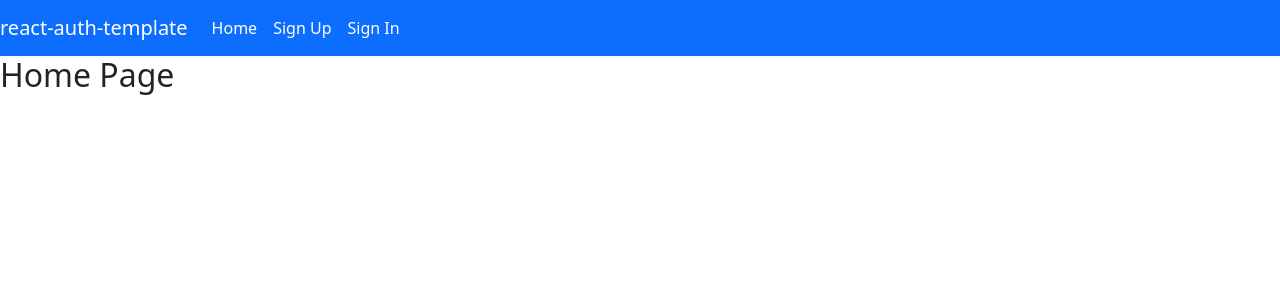
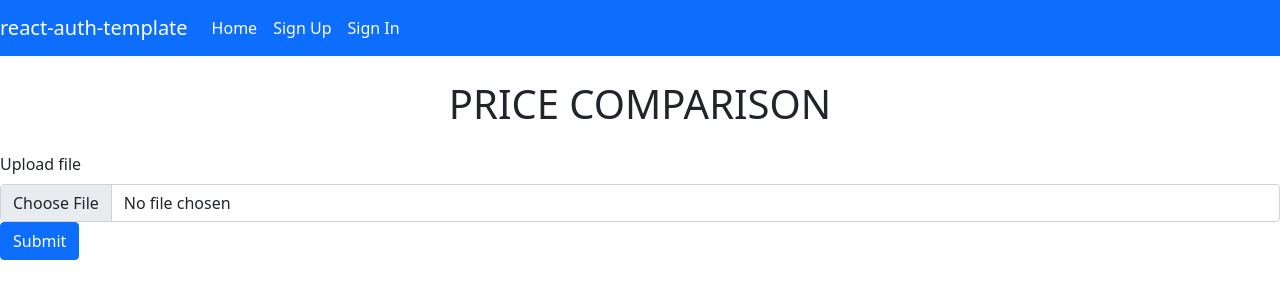
Before and after one commit to Mackmiller/comfort-replay-client, a React (Create React App) app: page / in a window 1280 px wide. Shown: the top 300 px of the page. Built offline with nearby package versions, Linux system fonts and the light colour scheme.

Commit message:
can send csv file to backend

```diff
--- a/src/App.js
+++ b/src/App.js
@@ -53,6 +53,7 @@ const App = () => {
 						path='/sign-in/'
 						element={<SignIn msgAlert={msgAlert} setUser={setUser} />}
 					/>
+
           <Route
             path='/sign-out/'
             element={
--- a/src/components/Home.js
+++ b/src/components/Home.js
@@ -1,12 +1,55 @@
+import React, {useState} from "react"
+import axios from "axios"
+import { Button, FormGroup, Form } from "react-bootstrap"
+import apiUrl from '../apiConfig'
+
 const Home = (props) => {
-	// const { msgAlert, user } = props
-	console.log('props in home', props)
+
+	let [fileUpload, setFileUpload] = useState({})
+
+	const handleFile = (event) => {
+		event.preventDefault();
+		// const fileToUpload = event.target.files[0];
+		setFileUpload(event.target.files[0]);
+	};
+
+	const handleSubmitData = (event) => {
+		event.preventDefault();
+		if (props.user) {
+			let formData = new FormData();
+			formData.append("file", fileUpload);
+			axios.post(apiUrl+"/data/", formData, {
+				headers: {
+					Authorization: 'Token '+ props.user.token
+				}
+			})
+				.then((response) => {
+					console.log(response);
+				})
+				.catch((error) => {
+					console.log(error.response);
+				});
+		}
+	};
+
 
 	return (
-		<>
-			<h2>Home Page</h2>
-		</>
-	)
+		<main className="content">
+		<h1 className="text-uppercase text-center my-4">
+			Price comparison
+		</h1>
+		<form onSubmit={handleSubmitData}>
+			<FormGroup>
+			<Form.Label>Upload file</Form.Label>
+			<Form.Control type="file" onChange={handleFile}></Form.Control>
+			</FormGroup>
+
+			<Button block bssize="large" type="submit">
+			Submit
+			</Button>
+		</form>
+		</main>
+	);
 }
 
 export default Home
--- a/src/components/shared/RequireAuth.js
+++ b/src/components/shared/RequireAuth.js
@@ -2,5 +2,5 @@ import { Navigate } from 'react-router-dom'
 
 export default function RequireAuth({ user, children }) {
 
-	return user !== null ? children : <Navigate to='/sign-in' replace />
+	return user !== null ? children : <Navigate to='/sign-in/' replace />
 }
```
